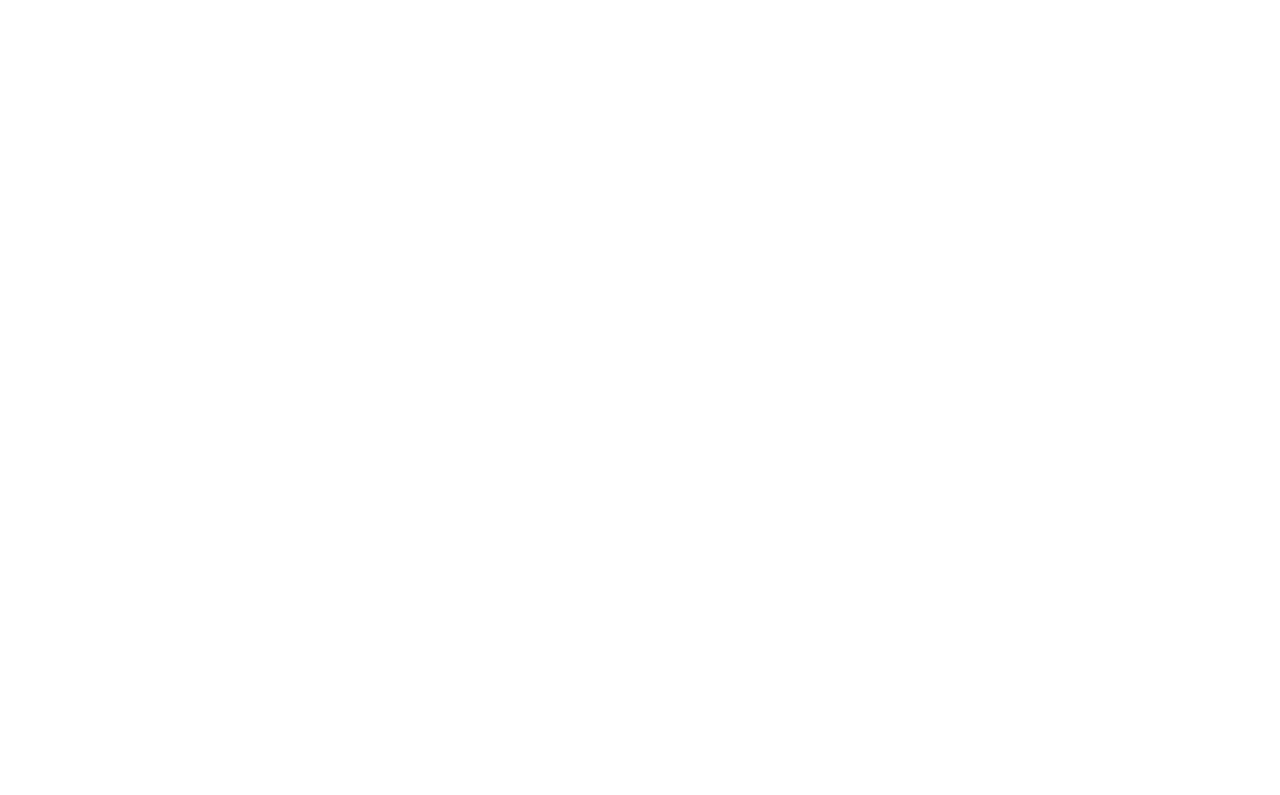
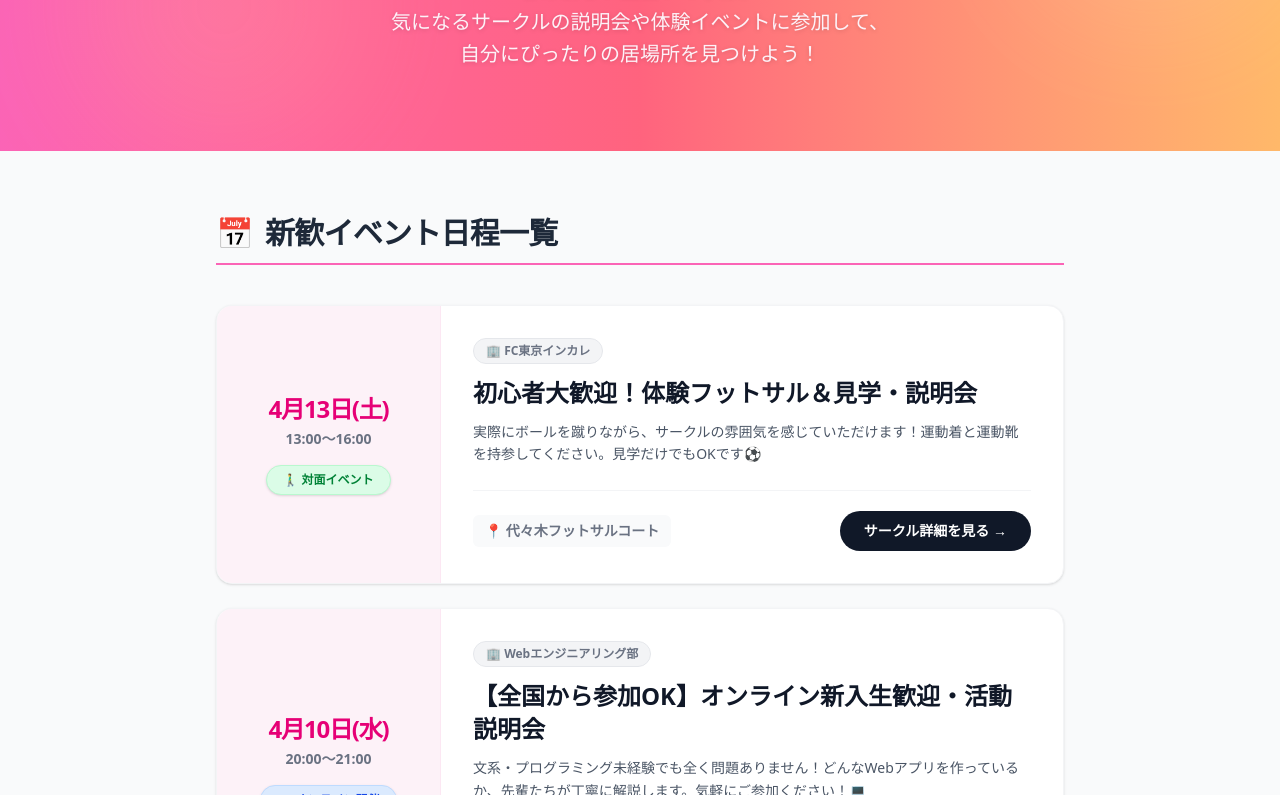
Before and after one commit to momiprog/incolle, a Next.js app: page /welcome-event in a window 1280 px wide. Before the commit this address had no page. Shown: the part 305-1100 px from the top of the page. Before the commit the page ends 800 px from the top, so only its background shows below. Built offline with nearby package versions, Linux system fonts and the light colour scheme.

Commit message:
新歓用ページの追加

```diff
--- a/src/app/circles/[id]/page.tsx
+++ b/src/app/circles/[id]/page.tsx
@@ -109,9 +109,6 @@
 
           {/* アクションボタン（クリックを促す） */}
           <div className="flex flex-col sm:flex-row gap-4 border-t border-gray-100 pt-8 mt-4">
-            <button className="flex-1 bg-blue-600 text-white font-bold py-4 px-8 rounded-2xl hover:bg-blue-700 hover:shadow-lg hover:-translate-y-1 transition-all duration-300 text-center text-lg">
-              このサークルに問い合わせる
-            </button>
             <button className="flex-1 bg-sky-50 text-sky-600 font-bold py-4 px-8 rounded-2xl hover:bg-sky-100 hover:shadow-md transition-all duration-300 text-center text-lg flex justify-center items-center gap-2">
               <svg className="w-5 h-5" fill="currentColor" viewBox="0 0 24 24" aria-hidden="true">
                 <path d="M8.29 20.251c7.547 0 11.675-6.253 11.675-11.675 0-.178 0-.355-.012-.53A8.348 8.348 0 0022 5.92a8.19 8.19 0 01-2.357.646 4.118 4.118 0 001.804-2.27 8.224 8.224 0 01-2.605.996 4.107 4.107 0 00-6.993 3.743 11.65 11.65 0 01-8.457-4.287 4.106 4.106 0 001.27 5.477A4.072 4.072 0 012.8 9.713v.052a4.105 4.105 0 003.292 4.022 4.095 4.095 0 01-1.853.07 4.108 4.108 0 003.834 2.85A8.233 8.233 0 012 18.407a11.616 11.616 0 006.29 1.84" />
--- a/src/app/components/layout/Header.tsx
+++ b/src/app/components/layout/Header.tsx
@@ -12,6 +12,18 @@
                         インカレサーチ
                     </Link>
                 </h1>
+                <nav>
+                    <ul className="flex items-center gap-4">
+                        <li>
+                            <Link
+                                href="/welcome-event"
+                                className="text-sm font-bold bg-pink-500 text-white px-4 py-2 rounded-full shadow-sm hover:bg-pink-400 hover:shadow-md hover:-translate-y-0.5 transition-all duration-300 flex items-center gap-1"
+                            >
+                                新歓イベント一覧
+                            </Link>
+                        </li>
+                    </ul>
+                </nav>
             </div>
         </header>
     );
--- /dev/null
+++ b/src/app/welcome-event/page.tsx
@@ -0,0 +1,146 @@
+import Header from "../components/layout/Header";
+import Link from "next/link";
+
+// イベントの型定義
+type WelcomeEvent = {
+    id: number;
+    circleId: number;
+    circleName: string;
+    eventName: string;
+    date: string;       // 例: "4月5日(金) 19:00〜21:00"
+    location: string;   // 例: "オンライン (Zoom)" または "新宿キャンパス 301教室"
+    type: "online" | "offline";
+    description: string;
+};
+
+// 仮の新歓イベントデータ
+const events: WelcomeEvent[] = [
+    {
+        id: 1,
+        circleId: 1,
+        circleName: "FC東京インカレ",
+        eventName: "初心者大歓迎！体験フットサル＆見学・説明会",
+        date: "4月13日(土) 13:00〜16:00",
+        location: "代々木フットサルコート",
+        type: "offline",
+        description: "実際にボールを蹴りながら、サークルの雰囲気を感じていただけます！運動着と運動靴を持参してください。見学だけでもOKです⚽️",
+    },
+    {
+        id: 2,
+        circleId: 2,
+        circleName: "Webエンジニアリング部",
+        eventName: "【全国から参加OK】オンライン新入生歓迎・活動説明会",
+        date: "4月10日(水) 20:00〜21:00",
+        location: "オンライン (Zoom)",
+        type: "online",
+        description: "文系・プログラミング未経験でも全く問題ありません！どんなWebアプリを作っているか、先輩たちが丁寧に解説します。気軽にご参加ください！💻",
+    },
+    {
+        id: 3,
+        circleId: 3,
+        circleName: "週末登山サークル",
+        eventName: "春の高尾山 新入生歓迎ハイキング＆交流会",
+        date: "4月21日(日) 09:00〜15:00",
+        location: "京王線 高尾山口駅 改札前 集合",
+        type: "offline",
+        description: "初心者でも登りやすい高尾山で、自然を楽しみながら新しい友達を作りましょう！登頂後には自己紹介ゲームや交流レクも予定しています⛰️",
+    },
+];
+
+export default function WelcomeEventPage() {
+    return (
+        <div className="min-h-screen bg-gray-50 pb-20">
+            <Header />
+
+            {/* ヒーローセクション（春・新歓らしい桜色のグラデーション） */}
+            <section className="bg-gradient-to-r from-pink-400 via-rose-400 to-orange-300 text-white py-20 relative overflow-hidden">
+                {/* 背景の装飾ブラー */}
+                <div className="absolute inset-0 opacity-20 pointer-events-none">
+                    <div className="absolute top-0 right-0 w-64 h-64 bg-white rounded-full mix-blend-overlay filter blur-3xl opacity-60"></div>
+                    <div className="absolute bottom-0 left-20 w-72 h-72 bg-yellow-200 rounded-full mix-blend-overlay filter blur-3xl opacity-60"></div>
+                </div>
+
+                <div className="max-w-4xl mx-auto px-6 text-center relative z-10">
+                    <span className="bg-white/20 text-white px-4 py-1.5 rounded-full font-bold text-sm tracking-widest inline-block mb-6 shadow-sm border border-white/30 backdrop-blur-md">
+                        2026 SPRING
+                    </span>
+                    <h1 className="text-4xl md:text-5xl font-extrabold mb-6 tracking-tight drop-shadow-md">
+                        インカレ新歓イベント<br className="md:hidden" /> 特設サイト
+                    </h1>
+                    <p className="text-lg md:text-xl text-pink-50 max-w-2xl mx-auto leading-relaxed drop-shadow-sm font-medium">
+                        春は新しい出会いの季節。<br />
+                        気になるサークルの説明会や体験イベントに参加して、<br className="hidden md:block" />
+                        自分にぴったりの居場所を見つけよう！
+                    </p>
+                </div>
+            </section>
+
+            {/* メインコンテンツ */}
+            <main className="max-w-4xl mx-auto px-6 py-16">
+                <div className="flex items-center gap-3 mb-10 border-b-2 border-pink-400 pb-3">
+                    <span className="text-3xl">📅</span>
+                    <h2 className="text-2xl md:text-3xl font-bold text-gray-800 tracking-tight">
+                        新歓イベント日程一覧
+                    </h2>
+                </div>
+
+                <div className="space-y-6">
+                    {events.map((event) => {
+                        // "4月13日(土) 13:00〜16:00" を日付と時間に分割
+                        const [datePart, timePart] = event.date.split(' ');
+
+                        return (
+                            <div key={event.id} className="bg-white rounded-2xl shadow-sm hover:shadow-lg transition-all duration-300 overflow-hidden border border-gray-100 flex flex-col md:flex-row group">
+
+                                {/* 日付エリア（左側） */}
+                                <div className="bg-pink-50 md:w-56 p-6 flex flex-col justify-center items-center border-b md:border-b-0 md:border-r border-pink-100 shrink-0 group-hover:bg-pink-100 transition-colors">
+                                    <span className="text-pink-600 font-black text-2xl tracking-tighter text-center">
+                                        {datePart}
+                                    </span>
+                                    <span className="text-gray-500 font-bold text-sm mt-1">
+                                        {timePart}
+                                    </span>
+                                    <span className={`mt-4 px-4 py-1.5 rounded-full text-xs font-bold shadow-sm ${event.type === 'online' ? 'bg-blue-100 text-blue-700 border border-blue-200' : 'bg-green-100 text-green-700 border border-green-200'
+                                        }`}>
+                                        {event.type === 'online' ? '💻 オンライン開催' : '🚶‍♂️ 対面イベント'}
+                                    </span>
+                                </div>
+
+                                {/* 詳細エリア（右側） */}
+                                <div className="p-6 md:p-8 flex-1 flex flex-col">
+                                    {/* サークル名ラベル */}
+                                    <div className="mb-3 flex items-center">
+                                        <span className="text-xs font-bold text-gray-500 bg-gray-100 px-3 py-1 rounded-full border border-gray-200">
+                                            🏢 {event.circleName}
+                                        </span>
+                                    </div>
+
+                                    {/* イベント名 */}
+                                    <h3 className="text-xl md:text-2xl font-bold text-gray-900 mb-3 leading-snug group-hover:text-pink-600 transition-colors">
+                                        {event.eventName}
+                                    </h3>
+
+                                    {/* 説明文 */}
+                                    <p className="text-gray-600 text-sm mb-6 leading-relaxed flex-1">
+                                        {event.description}
+                                    </p>
+
+                                    {/* フッター（場所＆ボタン） */}
+                                    <div className="flex flex-col sm:flex-row items-start sm:items-center justify-between gap-4 mt-auto pt-5 border-t border-gray-100">
+                                        <div className="text-sm font-bold text-gray-500 flex items-center gap-1.5 bg-gray-50 px-3 py-1.5 rounded-md">
+                                            📍 {event.location}
+                                        </div>
+                                        <Link href={`/circles/${event.circleId}`} className="w-full sm:w-auto text-center bg-gray-900 text-white px-6 py-2.5 rounded-full font-bold hover:bg-pink-500 hover:shadow-md transition-all duration-300 text-sm whitespace-nowrap">
+                                            サークル詳細を見る →
+                                        </Link>
+                                    </div>
+                                </div>
+
+                            </div>
+                        );
+                    })}
+                </div>
+            </main>
+        </div>
+    );
+}
```
